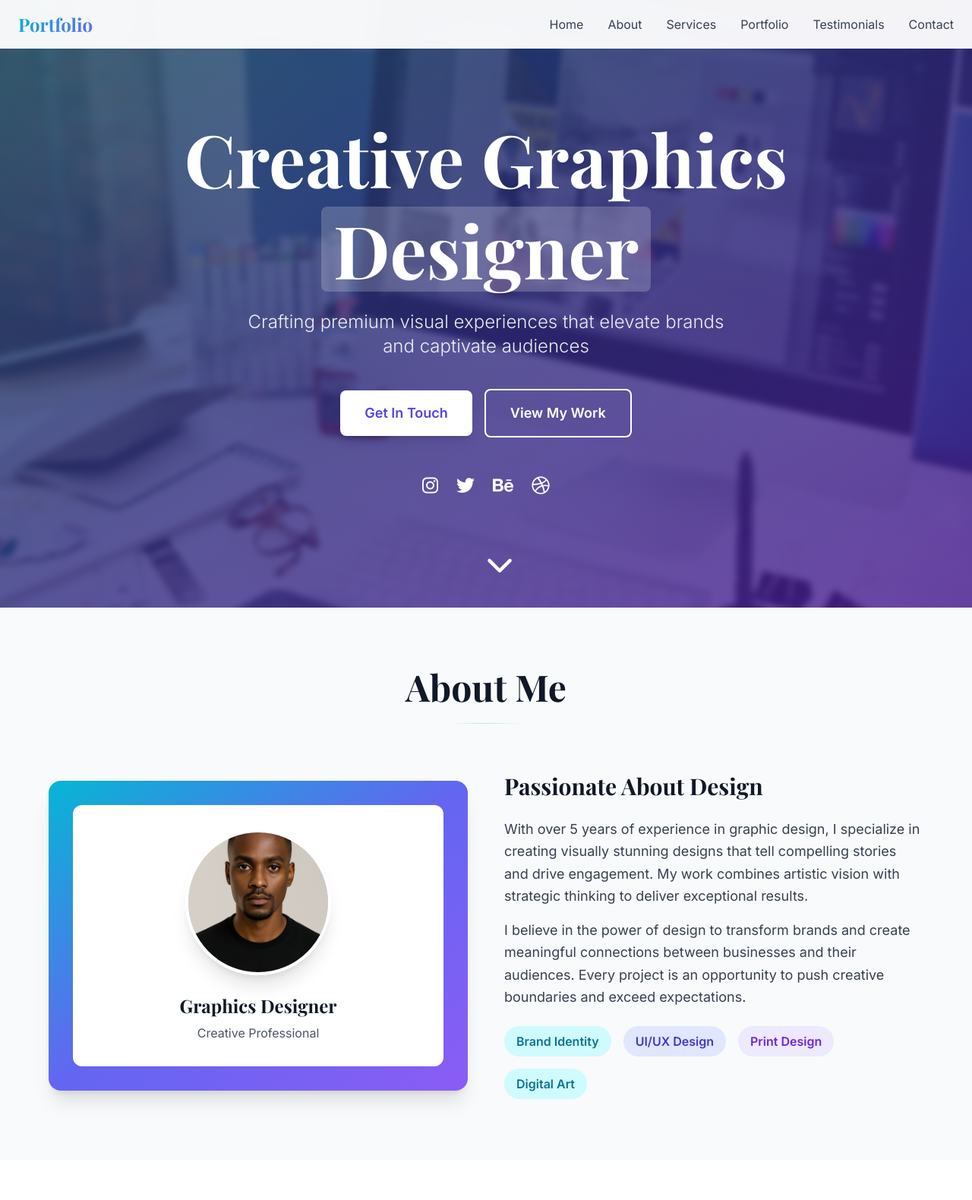
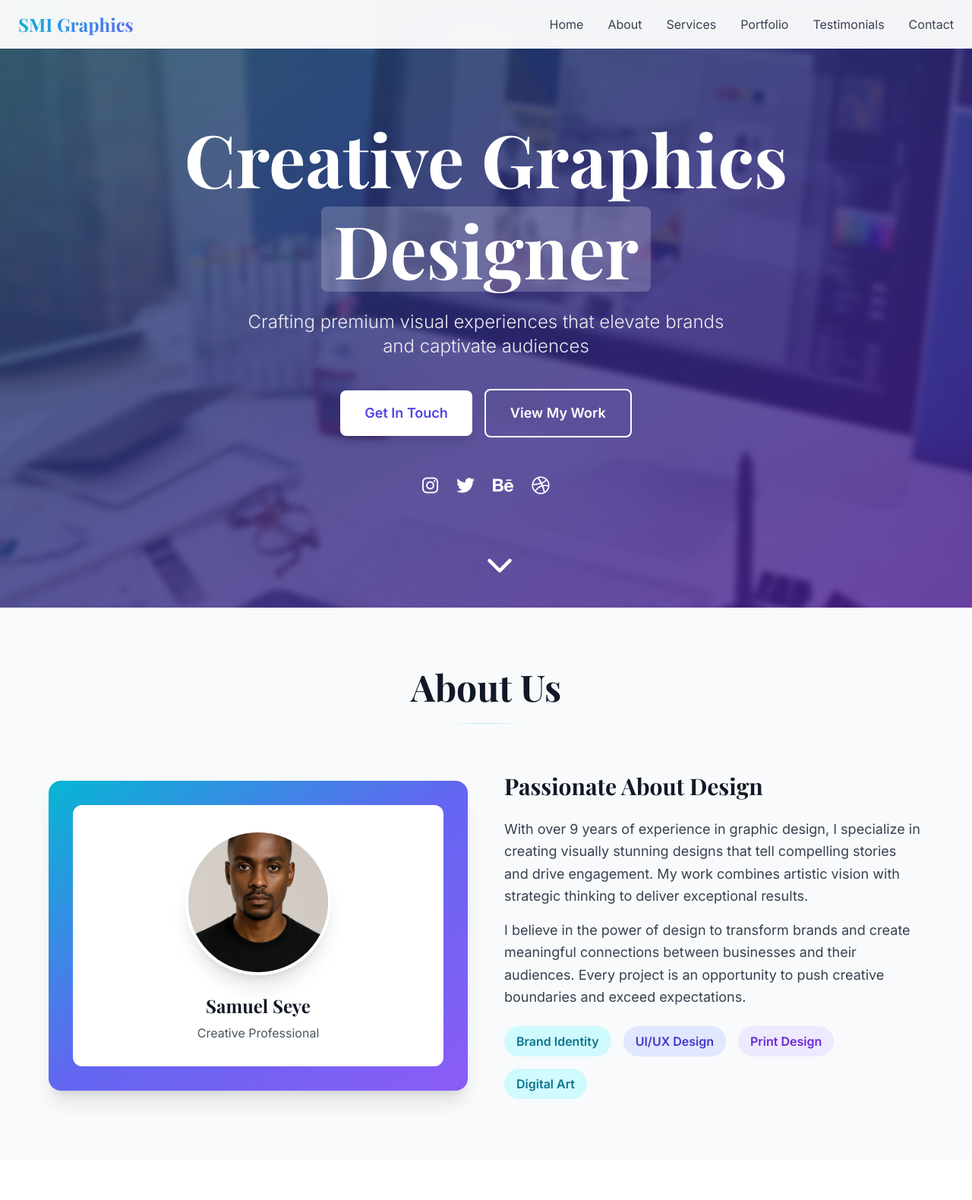
Before and after one commit to spw3bt3ch/graphics-designers-portfolio-website, a Flask app: page / in a window 1280 px wide. Shown: the top 1580 px of the page at 76% size. Run offline with Flask 3, Linux system fonts and the light colour scheme; some libraries are stand-ins or nearby versions.

```diff
--- a/templates/index.html
+++ b/templates/index.html
@@ -3,7 +3,7 @@
 <head>
     <meta charset="UTF-8">
     <meta name="viewport" content="width=device-width, initial-scale=1.0">
-    <title>Graphics Designer Portfolio</title>
+    <title>SMI Graphics Portfolio</title>
 
     <!-- Tailwind CSS CDN -->
     <script src="https://cdn.tailwindcss.com"></script>
@@ -166,7 +166,7 @@
         <div class="container mx-auto px-6 py-4">
             <div class="flex items-center justify-between">
                 <div class="text-2xl font-display font-bold gradient-text">
-                    Portfolio
+                    SMI Graphics
                 </div>
 
                 <!-- Desktop Menu -->
@@ -256,7 +256,7 @@
     <section id="about" class="py-20 px-6 bg-gray-50">
         <div class="container mx-auto max-w-6xl">
             <div class="text-center mb-16 animate-fade-in-up">
-                <h2 class="text-4xl md:text-5xl font-display font-bold mb-4 text-gray-900">About Me</h2>
+                <h2 class="text-4xl md:text-5xl font-display font-bold mb-4 text-gray-900">About Us</h2>
                 <div class="section-divider w-24 mx-auto mt-6"></div>
             </div>
 
@@ -267,7 +267,7 @@
                             <div class="w-48 h-48 mx-auto mb-6 rounded-full overflow-hidden bg-gradient-to-br from-cyan-200 via-indigo-200 to-violet-200 flex items-center justify-center border-4 border-white shadow-xl">
                                 <img src="{{ url_for('static', filename='designer.png') }}" alt="Graphics Designer" class="w-full h-full object-cover">
                             </div>
-                            <h3 class="text-2xl font-display font-bold mb-2">Graphics Designer</h3>
+                            <h3 class="text-2xl font-display font-bold mb-2">Samuel Seye</h3>
                             <p class="text-gray-600">Creative Professional</p>
                         </div>
                     </div>
@@ -276,7 +276,7 @@
                 <div class="animate-fade-in-up delay-200">
                     <h3 class="text-3xl font-display font-bold mb-6 text-gray-900">Passionate About Design</h3>
                     <p class="text-gray-700 text-lg leading-relaxed mb-4">
-                        With over 5 years of experience in graphic design, I specialize in creating visually stunning
+                        With over 9 years of experience in graphic design, I specialize in creating visually stunning
                         designs that tell compelling stories and drive engagement. My work combines artistic vision
                         with strategic thinking to deliver exceptional results.
                     </p>
```
